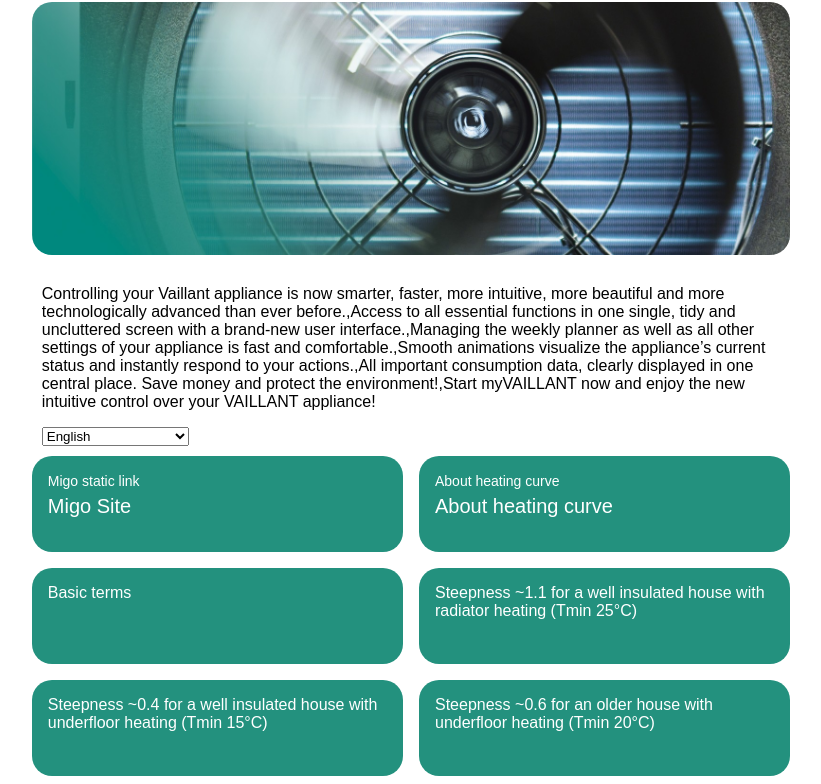
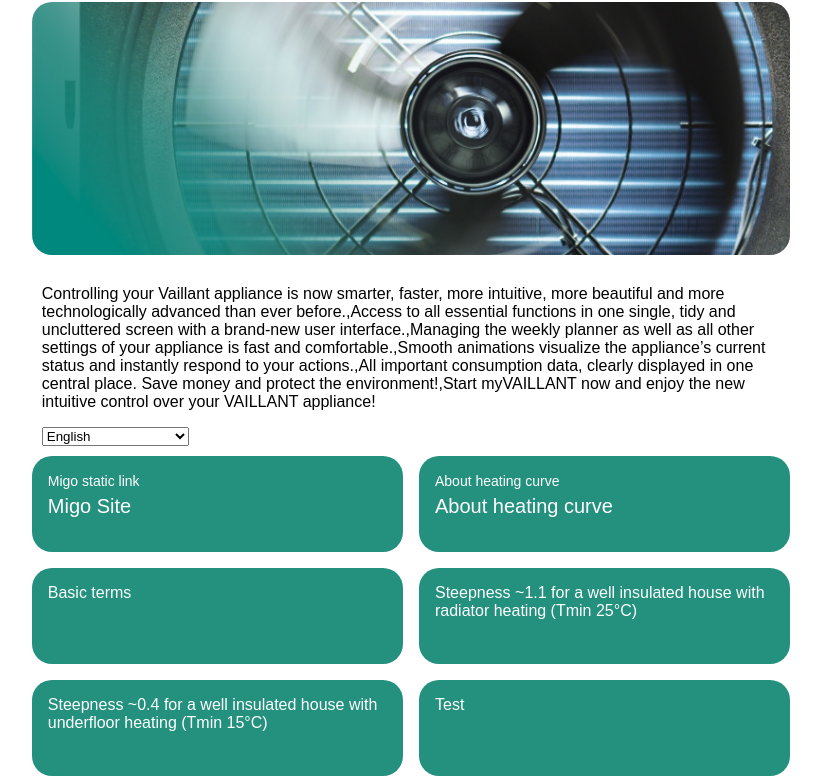
Before and after one commit to LuisBreuer/vg-iot-firebase-dev, a website with bundled scripts: page public/index.html in a window 1280 px wide. Shown: the part 86-870 px from the top of the page, without its empty margins (259-1080 px from the left). Built offline with nearby package versions, Linux system fonts and the light colour scheme.

Commit message:
VAIL-3: Added new key test

```diff
--- a/public/index.html
+++ b/public/index.html
@@ -40,7 +40,7 @@
                     <a href="/subPages/subPageThree.html"><div class="card" data-i18n-key="settings.heatingCurveSettings.info.headline">Sub Page Three</div></a>
                     <a href="/subPages/subPageOne.html"><div class="card" data-i18n-key="settings.heatingCurveSettings.info.listEntry3">Sub Page Four</div></a>
                     <a href="/subPages/subPageTwo.html"><div class="card" data-i18n-key="settings.heatingCurveSettings.info.listEntry1">Sub Page Five</div></a>
-                    <a href="/subPages/subPageThree.html"><div class="card" data-i18n-key="settings.heatingCurveSettings.info.listEntry2">Sub Page Six</div></a>
+                    <a href="/subPages/subPageThree.html"><div class="card" data-i18n-key="common.test">Sub Page Six</div></a>
                 </div>
             </main>
         </div>
```
